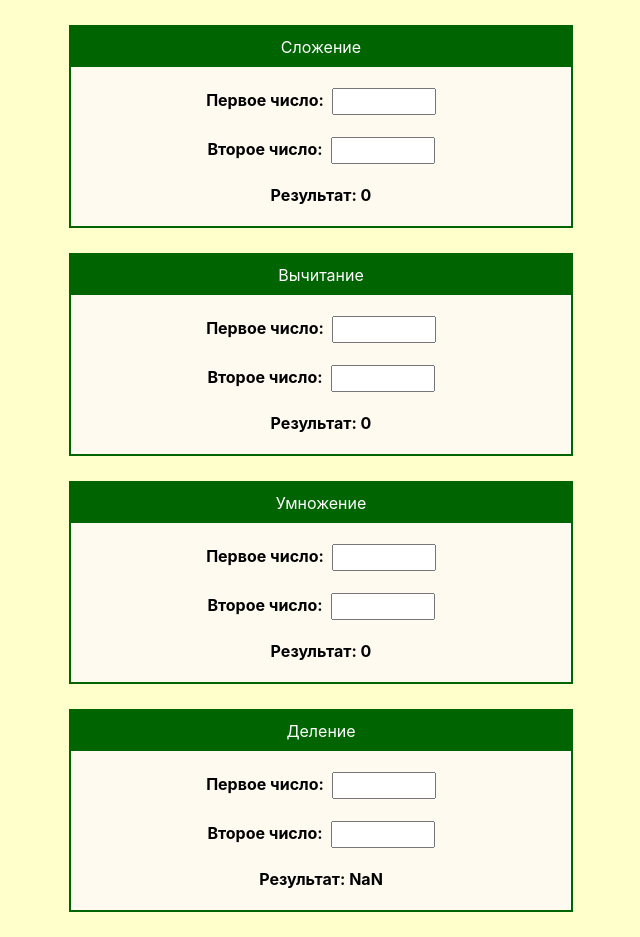
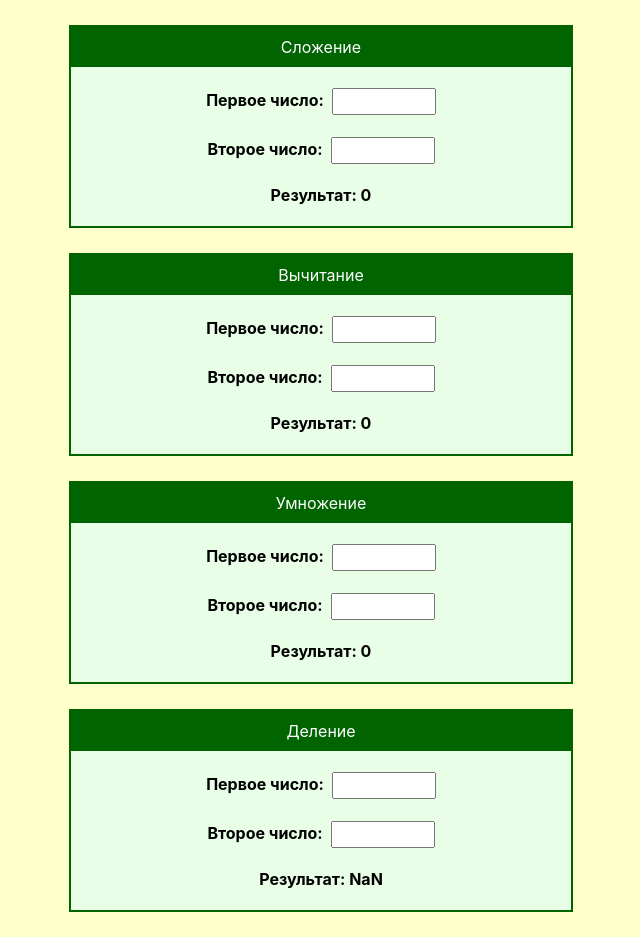
Before and after one commit to alvi813/input-calc2, a React (Create React App) app: page / in a window 1280 px wide. Shown: the whole page, without its empty margins (319-959 px from the left). Built offline with nearby package versions, Linux system fonts and the light colour scheme.

Commit message:
change background-color

```diff
--- a/src/App.css
+++ b/src/App.css
@@ -12,7 +12,7 @@
 }
 
 .calculation {
-  background-color: floralwhite;
+  background-color: #e8fee7;
   margin: 25px auto;
   width: 500px;
   border: 2px solid darkgreen;
```
